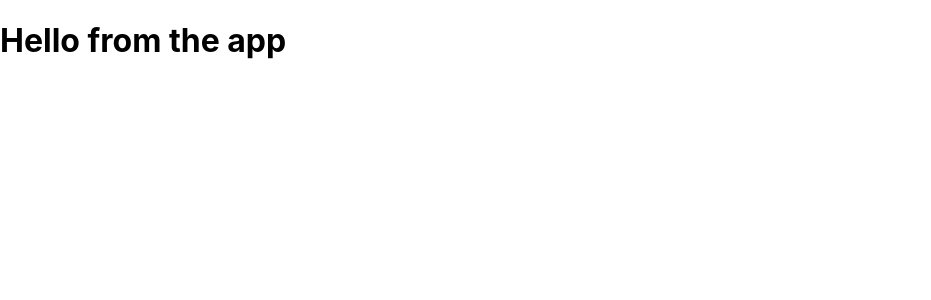
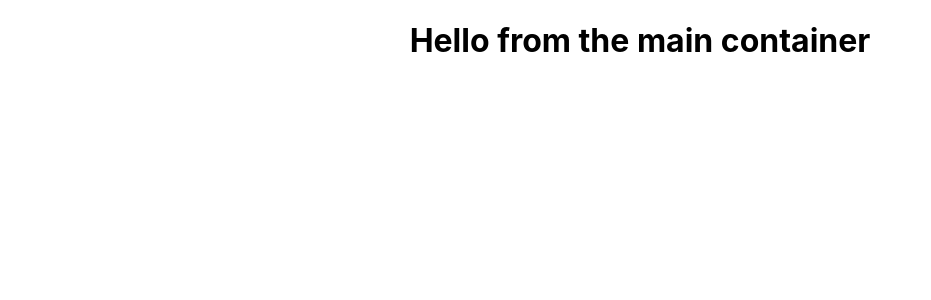
Before and after one commit to MJCRobertson/Restaurant_Booking_App_FrontEnd, a React (Create React App) app: page / in a window 1280 px wide. Shown: the top 300 px of the page, without its empty margins (0-931 px from the left). Built offline with nearby package versions, Linux system fonts and the light colour scheme.

Commit message:
Added in the main container and passed it up to the app, now rendering hello from the main.

```diff
--- a/src/App.js
+++ b/src/App.js
@@ -1,12 +1,12 @@
 import React, { Component } from 'react';
-// import BookinContainer from './containers/BookingContainer.js'
+import BookingContainer from './containers/BookingContainer.js'
 import './App.css';
 
 class App extends Component {
   render() {
     return (
-      <div>
-      <h1>Hello from the app</h1>
+      <div className="App">
+      <BookingContainer />
       </div>
     );
   }
--- /dev/null
+++ b/src/containers/BookingContainer.js
@@ -0,0 +1,24 @@
+import React, { Component } from 'react';
+
+class BookingContainer extends Component{
+  constructor(props) {
+    super(props);
+    this.state= {
+
+    }
+  }
+
+  componentDidMount() {
+
+  }
+
+  render(){
+    return(
+      <div>
+      <h1>Hello from the main container</h1>
+      </div>
+    )
+  }
+}
+
+export default BookingContainer;
```
